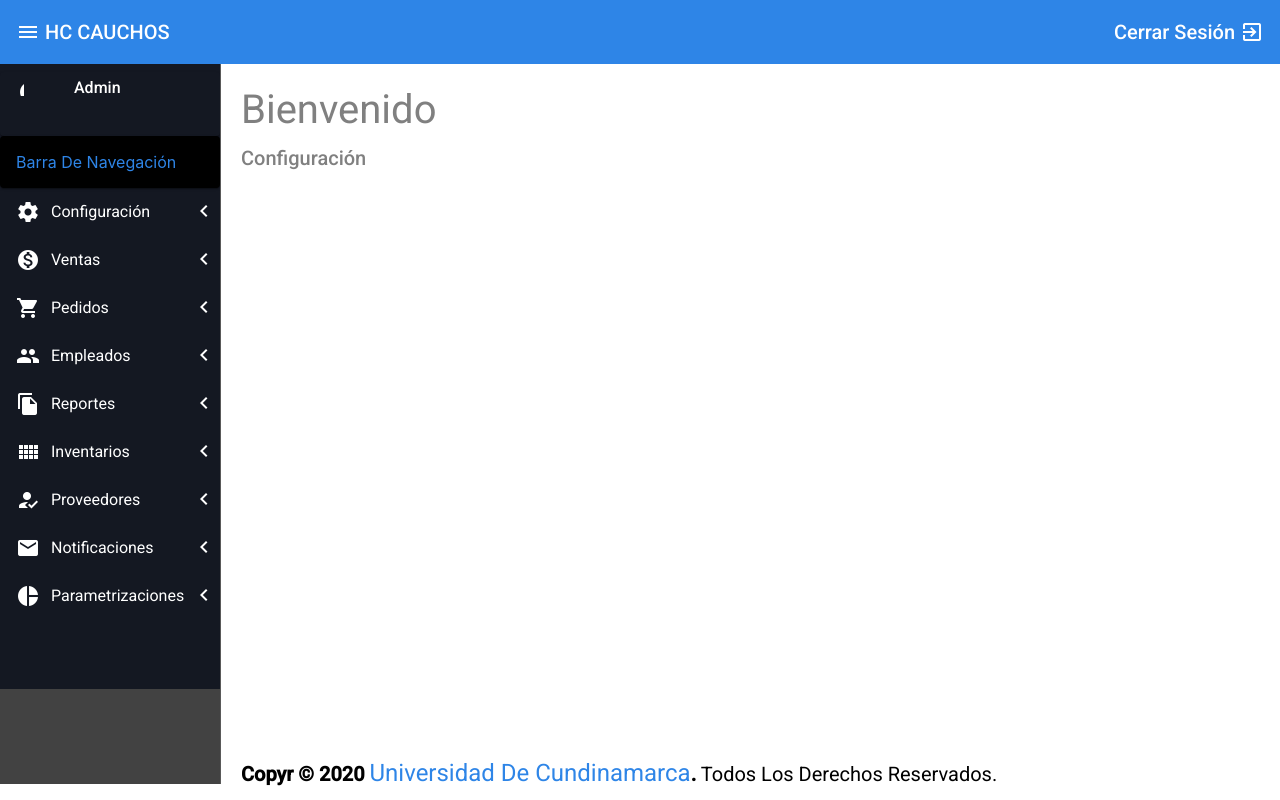
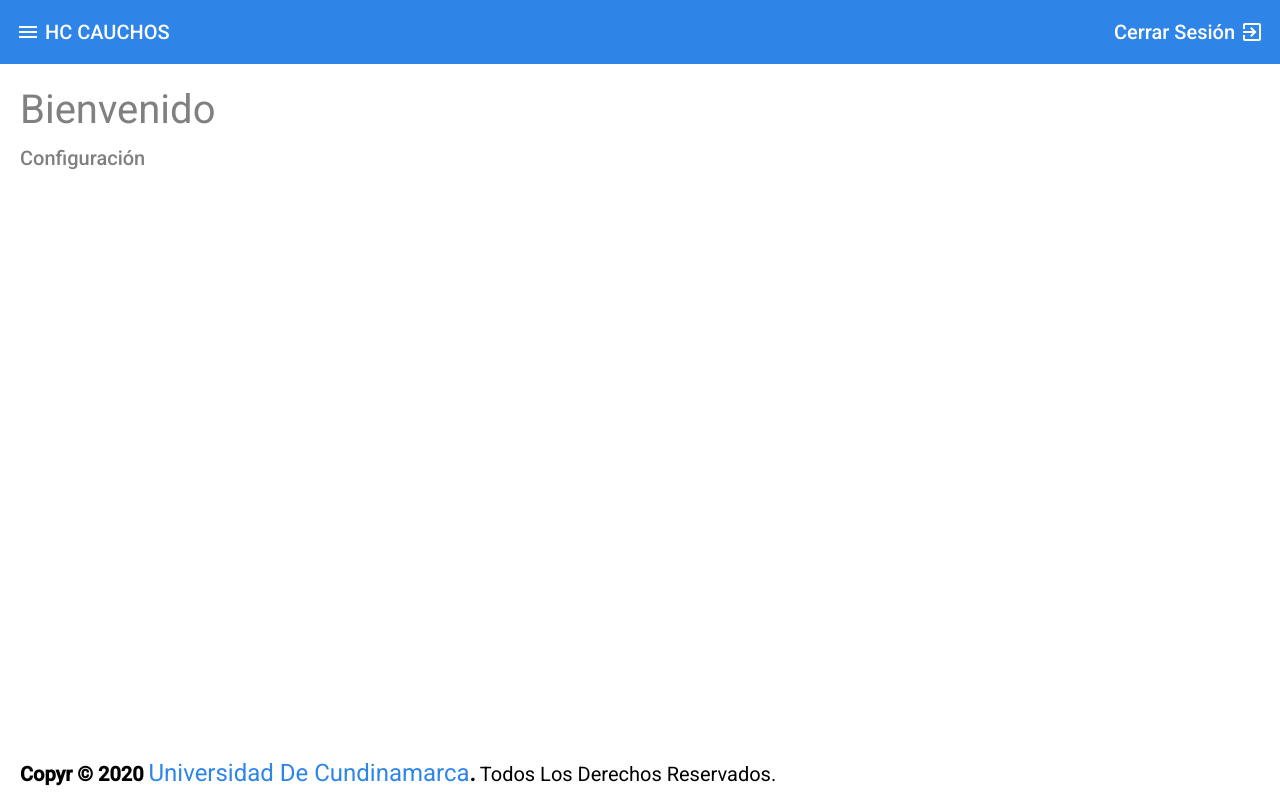
Before and after one commit to juanPaez23/frontHcCauchos, an Angular app: page / in a window 1280 px wide. Built offline with nearby package versions, Linux system fonts and the light colour scheme.

Commit message:
Añadiendo elementos en el administrador

```diff
--- a/src/app/pages/administrador/admin-principal/admin-principal.component.html
+++ b/src/app/pages/administrador/admin-principal/admin-principal.component.html
@@ -1,7 +1,7 @@
 <div class="container-fluid">
     <app-toolbar [inputSideNav]="sideNav"></app-toolbar>
     <mat-sidenav-container>
-        <mat-sidenav #sideNav mode="side" opened>
+        <mat-sidenav #sideNav mode="side" opened="false">
             <app-sidenav></app-sidenav>
         </mat-sidenav>
         <mat-sidenav-content>
```
Also changed, not shown: src/app/material/material.module.ts (+6 -3 lines).
